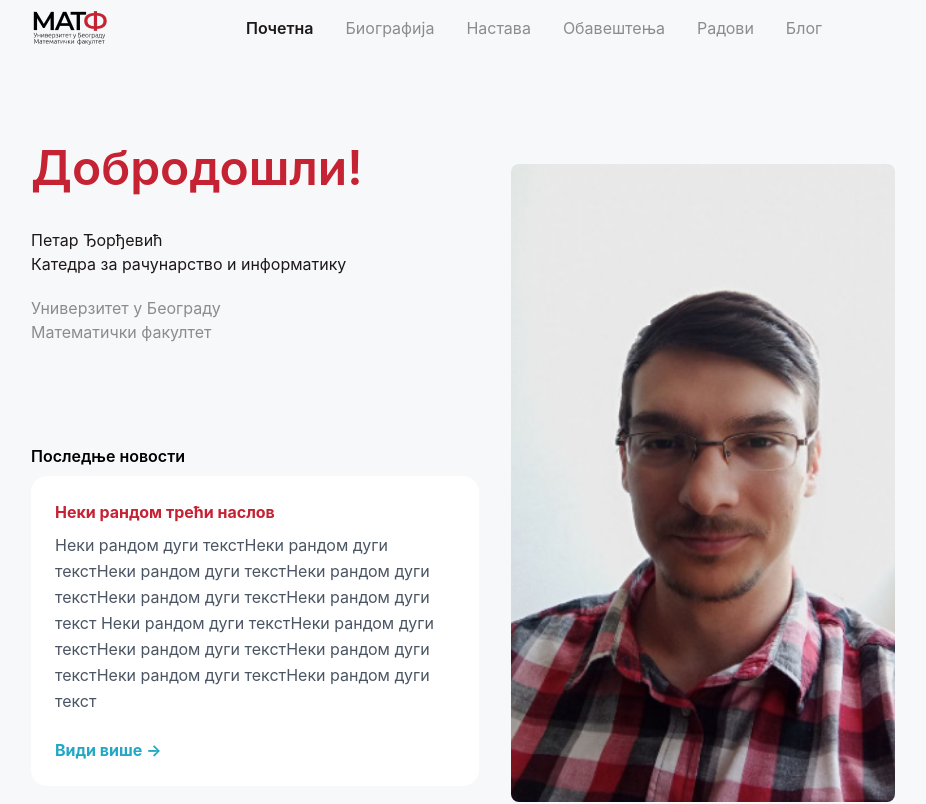
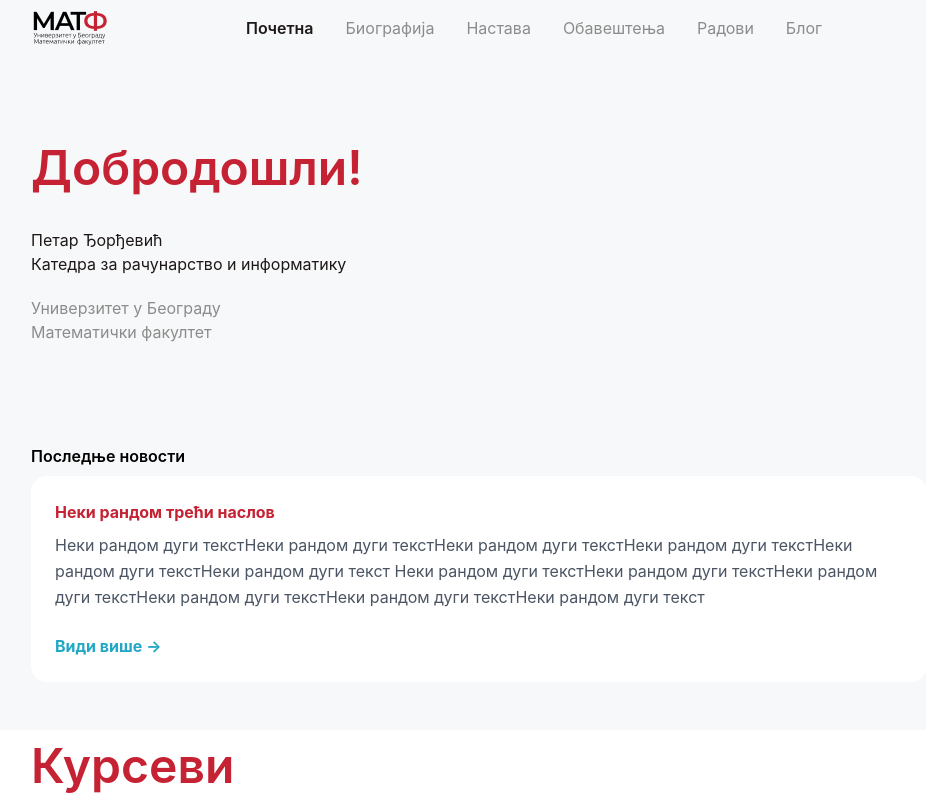
Before and after one commit to someoneb100/sajt, a React (Create React App) app: page /#/ in a window 1280 px wide. Shown: the top 804 px of the page, without its empty margins (161-1087 px from the left). Built offline with nearby package versions, Linux system fonts and the light colour scheme.

Commit message:
profile page delets picture on non 2xl screens

```diff
--- a/src/pages/Pocetna.js
+++ b/src/pages/Pocetna.js
@@ -100,8 +100,8 @@ function Pocetna() {
 
 	return (
 		<>
-			<div className="grid grid-cols-1 md:grid-cols-2 px-4 md:px-[15%] pt-16 bg-[#F7F8F9]">
-				<div className="order-2 md:order-1">
+			<div className="grid grid-cols-1 2xl:grid-cols-3 px-4 md:px-[15%] pt-16 bg-[#F7F8F9]">
+				<div className="order-2 2xl:order-1 2xl:col-span-2">
 					<div className="m-0 bg-[#F7F8F9]">
 						<Title content={"Добродошли!"} />
 					</div>
@@ -131,13 +131,14 @@ function Pocetna() {
 						</div>
 					</div>
 				</div>
-				<div className="flex justify-center md:justify-end rounded-2xl order-1 md:order-2">
+				<div className="hidden 2xl:flex justify-center 2xl:justify-end rounded-2xl order-1 2xl:order-2 2xl:col-span-1">
 					<img
 						src={Profilna} alt="Petar Đorđević"
-						className="w-full sm:h-[100%] l-h:[60%] xl:h-auto h-auto p-4 md:p-8 aspect-video rounded-[40px] object-cover"
+						className="w-full sm:h-[100%] 2xl:h-auto h-auto p-4 2xl:p-8 aspect-video rounded-[40px] object-cover"
 					/>
 				</div>
 			</div>
+
 			<div className="bg-white pb-12 px-4 md:px-[15%]">
 				<Title content={"Курсеви"} />
 				<div className="grid grid-cols-1 md:grid-cols-2 gap-x-6 gap-y-6">
```
